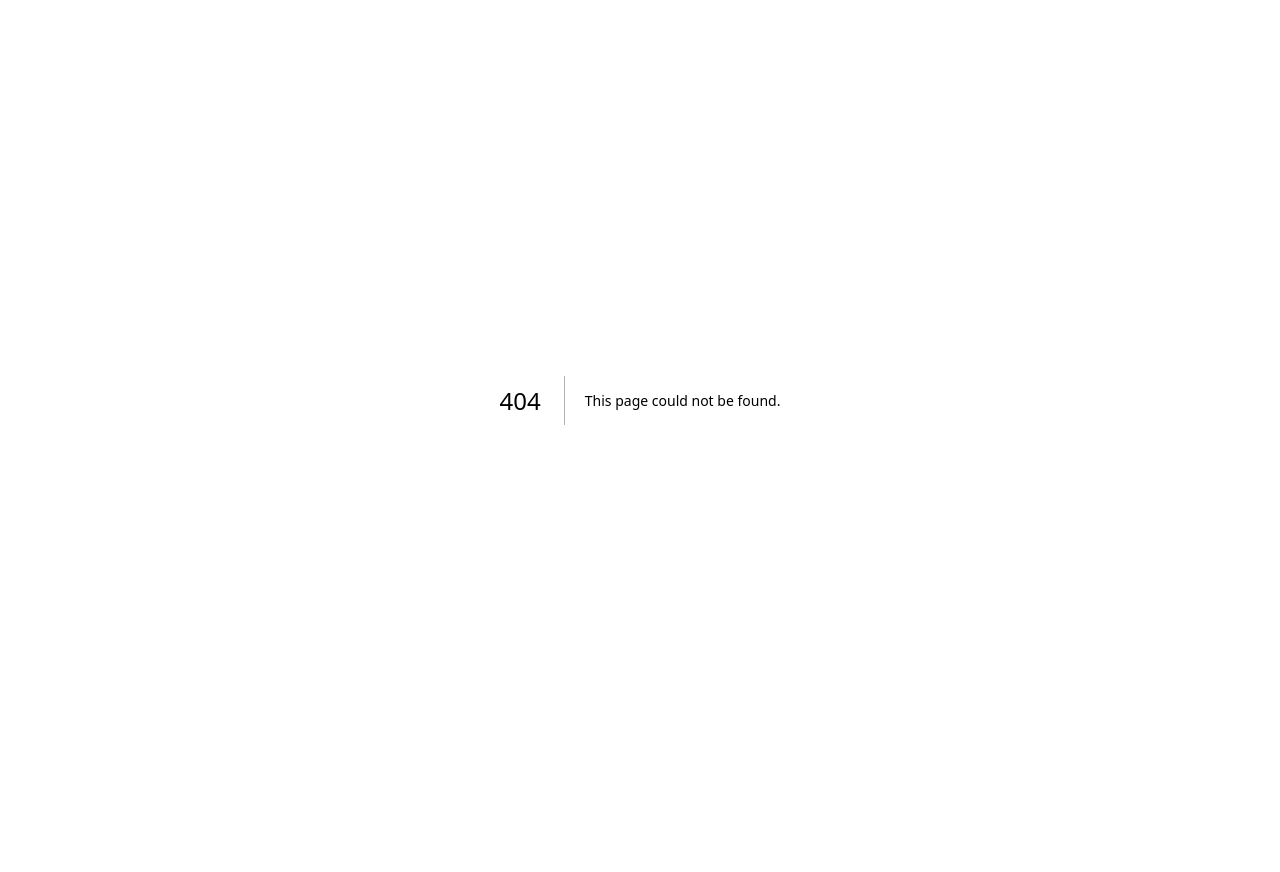
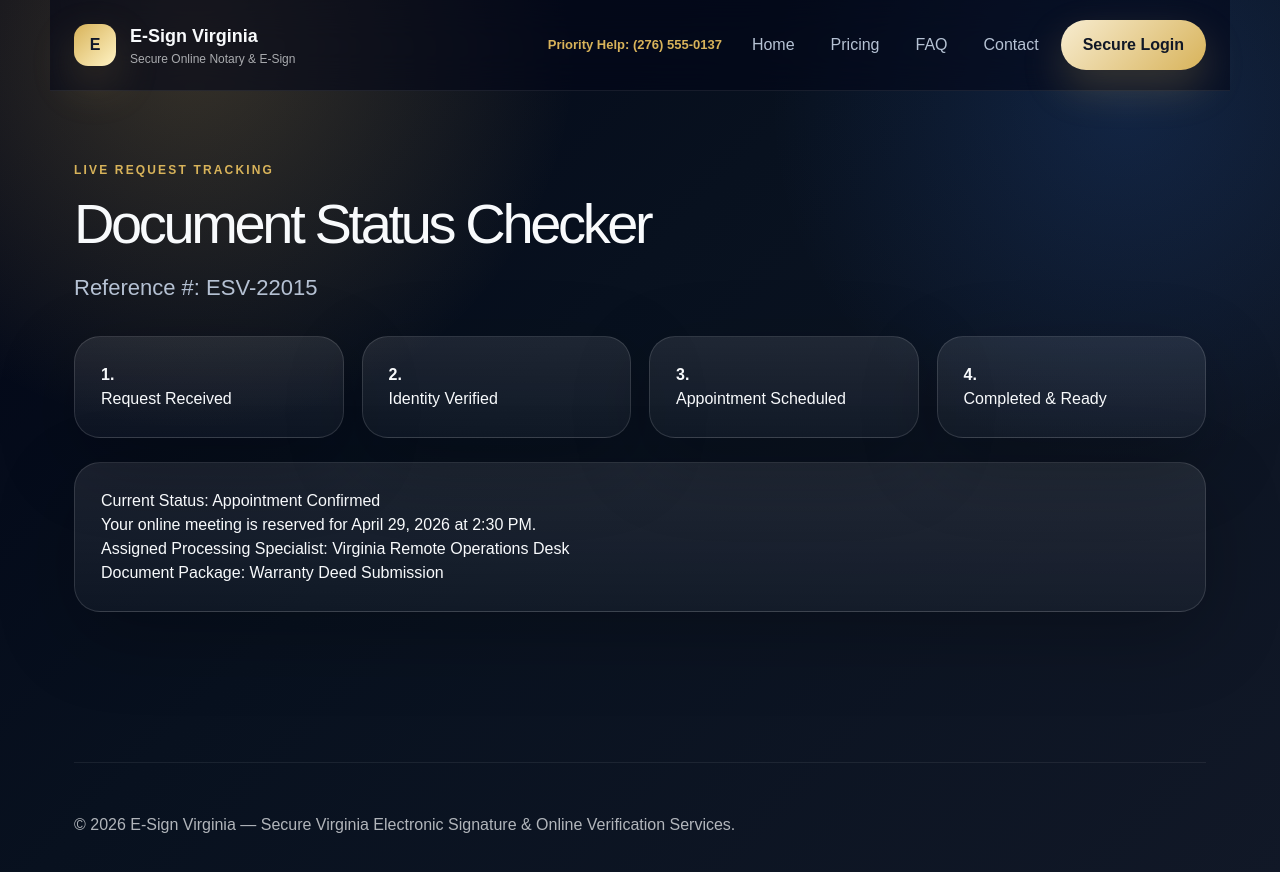
Before and after one commit to rawillia9801/esign, a Next.js app: page /status in a window 1280 px wide. Before the commit this address had no page. Shown: the top 872 px of the page. Before the commit the page ends 800 px from the top, so only its background shows below. Built offline with nearby package versions, Linux system fonts and the light colour scheme.

Commit message:
Add live customer status tracking page

```diff
--- /dev/null
+++ b/app/status/page.tsx
@@ -0,0 +1,30 @@
+import Header from '../../components/Header'
+import Footer from '../../components/Footer'
+
+export default function StatusPage(){
+ return (
+  <main className="container">
+   <Header />
+   <section style={{padding:'70px 0'}}>
+    <div className="eyebrow">Live Request Tracking</div>
+    <h1 className="hero-title" style={{fontSize:'56px'}}>Document Status Checker</h1>
+    <p className="hero-copy">Reference #: ESV-22015</p>
+
+    <div className="grid-4" style={{marginTop:'30px'}}>
+      <div className="card"><strong>1.</strong><p>Request Received</p></div>
+      <div className="card"><strong>2.</strong><p>Identity Verified</p></div>
+      <div className="card"><strong>3.</strong><p>Appointment Scheduled</p></div>
+      <div className="card"><strong>4.</strong><p>Completed & Ready</p></div>
+    </div>
+
+    <div className="card" style={{marginTop:'24px'}}>
+      <h3>Current Status: Appointment Confirmed</h3>
+      <p>Your online meeting is reserved for April 29, 2026 at 2:30 PM.</p>
+      <p>Assigned Processing Specialist: Virginia Remote Operations Desk</p>
+      <p>Document Package: Warranty Deed Submission</p>
+    </div>
+   </section>
+   <Footer />
+  </main>
+ )
+}
```
